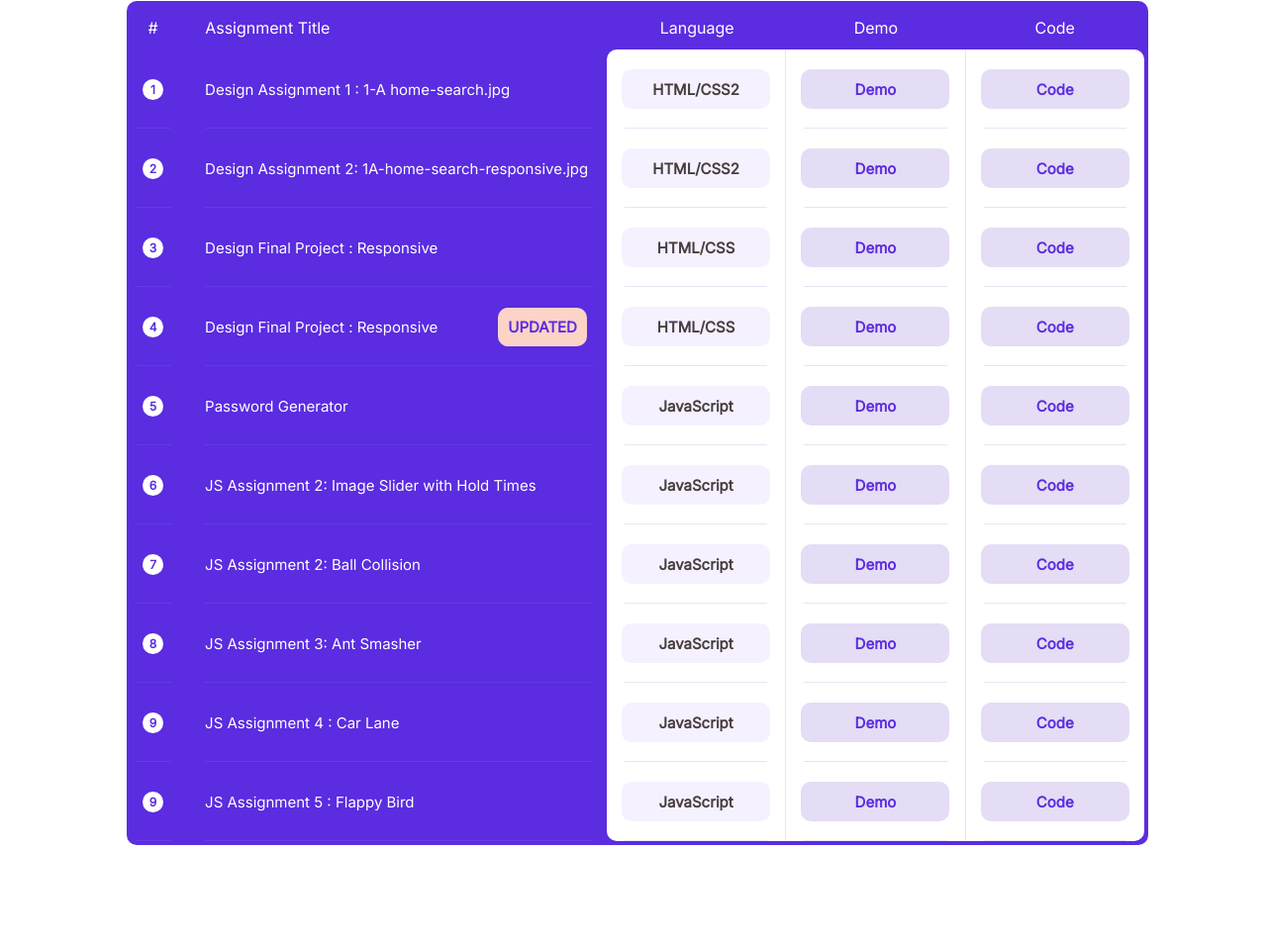
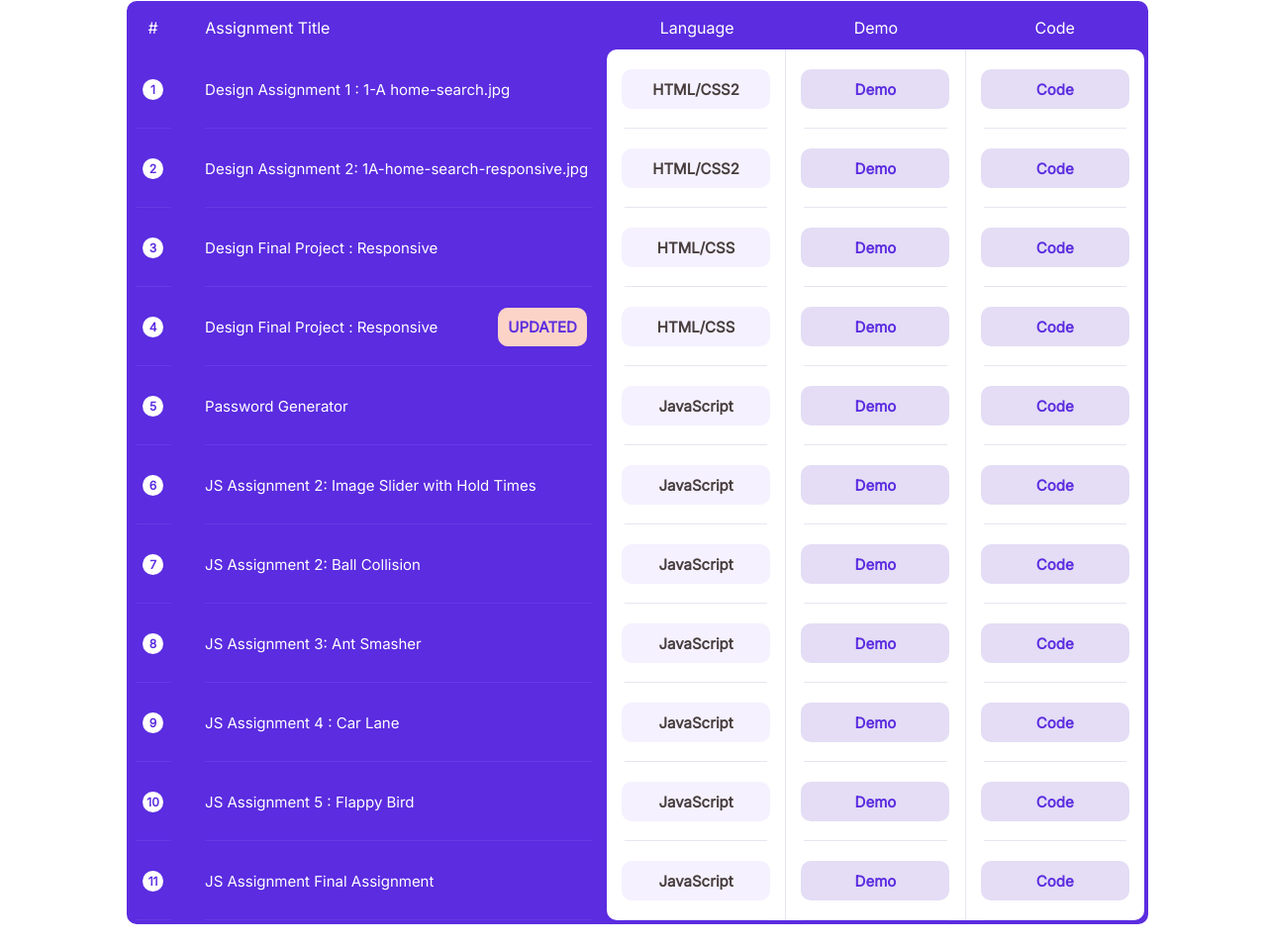
Before and after one commit to Soneshaps/soneshaps.github.io, a plain HTML site: page index.html in a window 1280 px wide. Shown: the part 189-1143 px from the top of the page at 99% size. Before the commit the page ends 1063 px from the top, so only its background shows below. Drawn offline with Linux system fonts and the light colour scheme.

Commit message:
final assignment added

```diff
--- a/index.html
+++ b/index.html
@@ -231,13 +231,13 @@
                             </div>
                         </div>
                         <div class="table-body-wrapper">
-                            <div class="table-body-item table-body-last-number-item">
-                                <span class="number">9</span>
+                            <div class="table-body-item ">
+                                <span class="number">10</span>
                             </div>
                             <div class="table-body-item">
                                 JS Assignment 5 : Flappy Bird
                             </div>
-                            <div class="table-body-item table-body-last-language-item">
+                            <div class="table-body-item">
                                 <span class="language">JavaScript</span>
                             </div>
                             <div class="table-body-item">
@@ -245,8 +245,29 @@
                                     <span class="view-button">Demo</span>
                                 </a>
                             </div>
+                            <div class="table-body-item">
+                                <a href="https://github.com/Soneshaps/soneshaps.github.io/tree/master/assignment/flappy-bird" target="_blank">
+                                    <span class="view-button">Code</span>
+                                </a>
+                            </div>
+                        </div>
+                        <div class="table-body-wrapper">
+                            <div class="table-body-item table-body-last-number-item">
+                                <span class="number">11</span>
+                            </div>
+                            <div class="table-body-item">
+                                JS Assignment Final Assignment
+                            </div>
+                            <div class="table-body-item table-body-last-language-item">
+                                <span class="language">JavaScript</span>
+                            </div>
+                            <div class="table-body-item">
+                                <a href="https://soneshaps.github.io/monkey-lander/" target="_blank">
+                                    <span class="view-button">Demo</span>
+                                </a>
+                            </div>
                             <div class="table-body-item table-body-last-code-item">
-                                <a href="https://github.com/Soneshaps/soneshaps.github.io/tree/master/assignment/flappy-bird" target="_blank">
+                                <a href="https://github.com/Soneshaps/monkey-lander" target="_blank">
                                     <span class="view-button">Code</span>
                                 </a>
                             </div>
```
